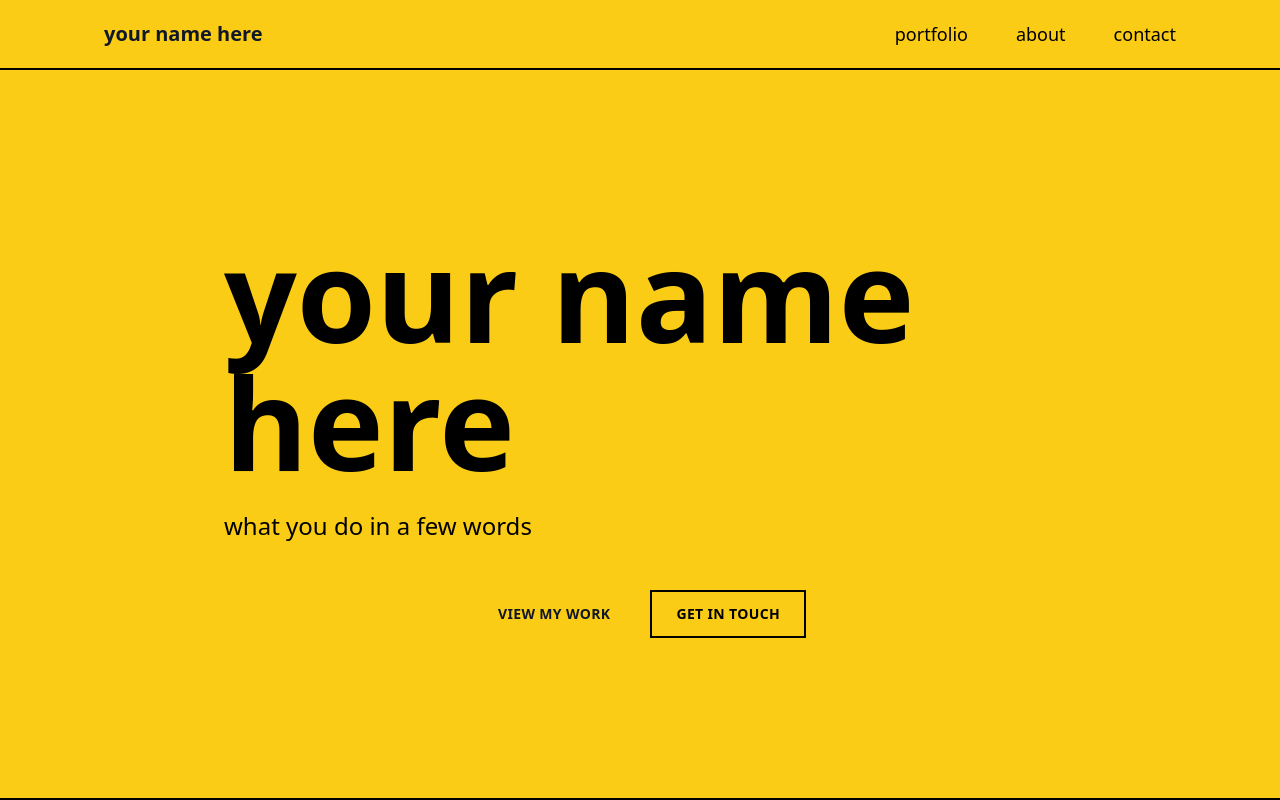
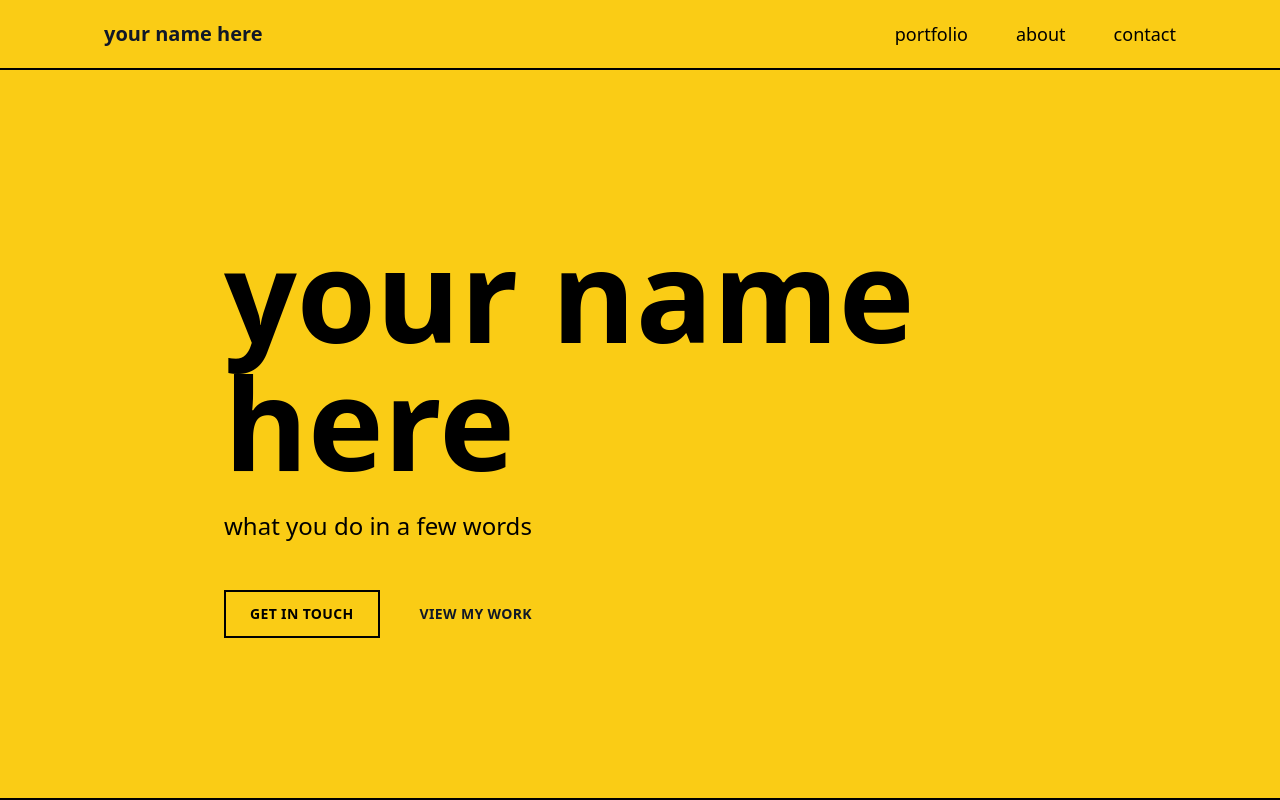
Before and after one commit to AsarMichil/portfolio-template, a SvelteKit app: page / in a window 1280 px wide. Shown: the top 800 px of the page. Built offline with nearby package versions, Linux system fonts and the light colour scheme.

Commit message:
chore: cta button alignment

```diff
--- a/src/routes/+page.svelte
+++ b/src/routes/+page.svelte
@@ -12,7 +12,7 @@
 <!-- Hero Section -->
 <section class="bg-surface border-border border-b-2 py-24 md:py-32 lg:py-40">
 	<div class="mx-auto max-w-4xl px-4 sm:px-6 lg:px-8">
-		<h1 class="mb-6 text-5xl font-semibold md:text-7xl lg:text-9xl">
+		<h1 class="mb-6 text-5xl font-semibold md:text-7xl lg:text-9xl lowercase">
 			{config.name}
 		</h1>
 		<p class="text-text-secondary max-w-2xl text-xl md:text-2xl">
@@ -20,18 +20,18 @@
 		</p>
 
 		<!-- Primary CTA -->
-		<div class="mt-12 flex flex-wrap justify-center gap-4">
-			<a
-				href="/portfolio"
-				class="bg-primary hover:bg-black hover:text-white inline-flex items-center px-6 py-3 text-sm font-bold uppercase tracking-wide text-gray-900 transition-colors duration-200"
-			>
-				view my work
-			</a>
+		<div class="mt-12 flex flex-wrap gap-4">
 			<a
 				href="/contact"
 				class="border-text-primary text-text-primary hover:bg-text-primary inline-flex items-center border-2 px-6 py-3 text-sm font-bold uppercase tracking-wide transition-colors duration-200 hover:text-white"
 			>
 				get in touch
+			</a>
+			<a
+				href="/portfolio"
+				class="bg-primary inline-flex items-center px-6 py-3 text-sm font-bold uppercase tracking-wide text-gray-900 transition-colors duration-200 hover:bg-black hover:text-white"
+			>
+				view my work
 			</a>
 		</div>
 	</div>
@@ -51,7 +51,7 @@
 				</p>
 				<a
 					href="/portfolio"
-					class="hover:text-white inline-flex items-center text-sm font-bold uppercase tracking-wide transition-colors"
+					class="inline-flex items-center text-sm font-bold uppercase tracking-wide transition-colors hover:text-white"
 				>
 					view projects →
 				</a>
@@ -67,7 +67,7 @@
 				</p>
 				<a
 					href="/about"
-					class="hover:text-white inline-flex items-center text-sm font-bold uppercase tracking-wide transition-colors"
+					class="inline-flex items-center text-sm font-bold uppercase tracking-wide transition-colors hover:text-white"
 				>
 					learn more →
 				</a>
@@ -81,7 +81,7 @@
 				<p class="text-text-secondary mb-6 text-base leading-relaxed md:text-lg">by saying hello</p>
 				<a
 					href="/contact"
-					class="hover:text-white inline-flex items-center text-sm font-bold uppercase tracking-wide transition-colors"
+					class="inline-flex items-center text-sm font-bold uppercase tracking-wide transition-colors hover:text-white"
 				>
 					say hello →
 				</a>
```
